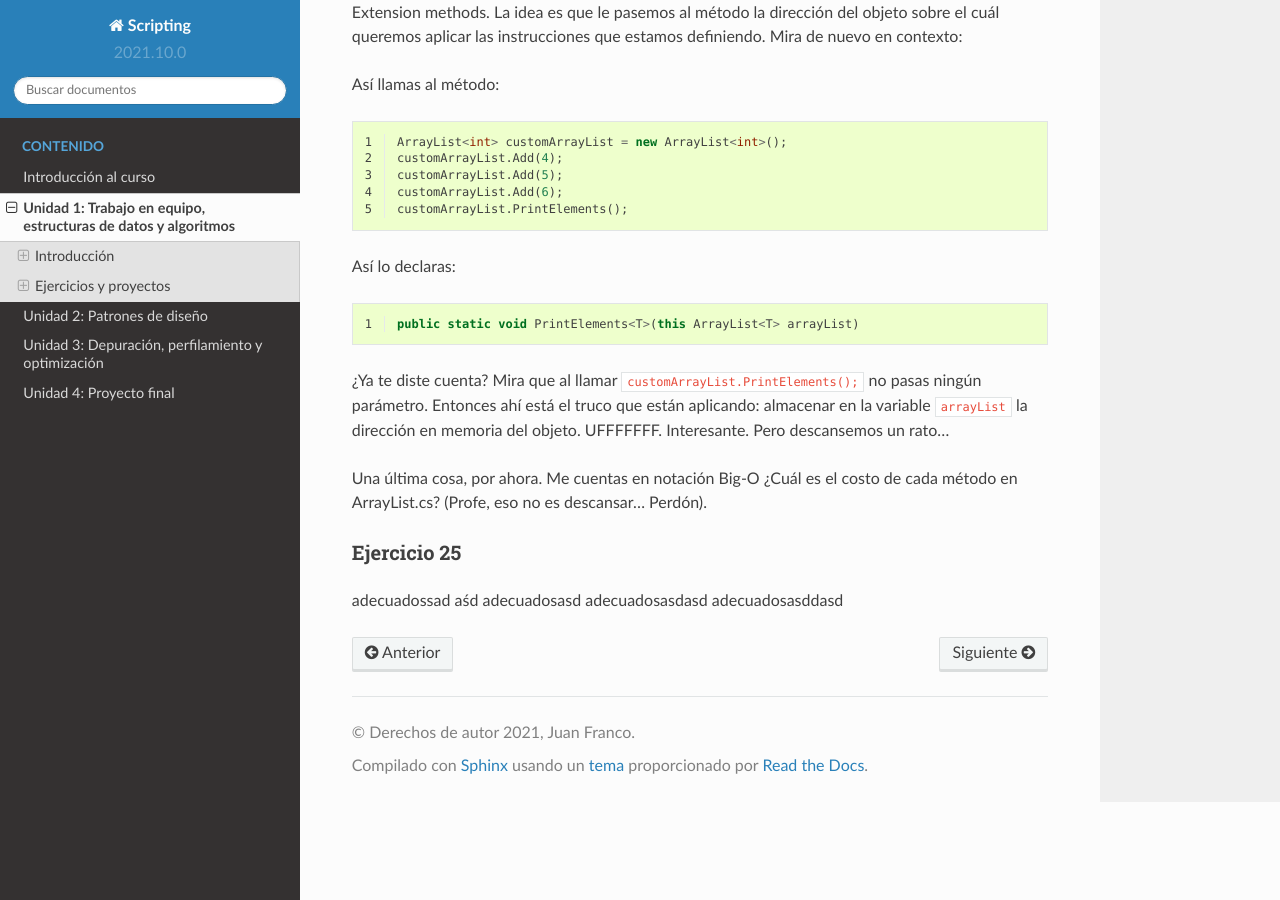
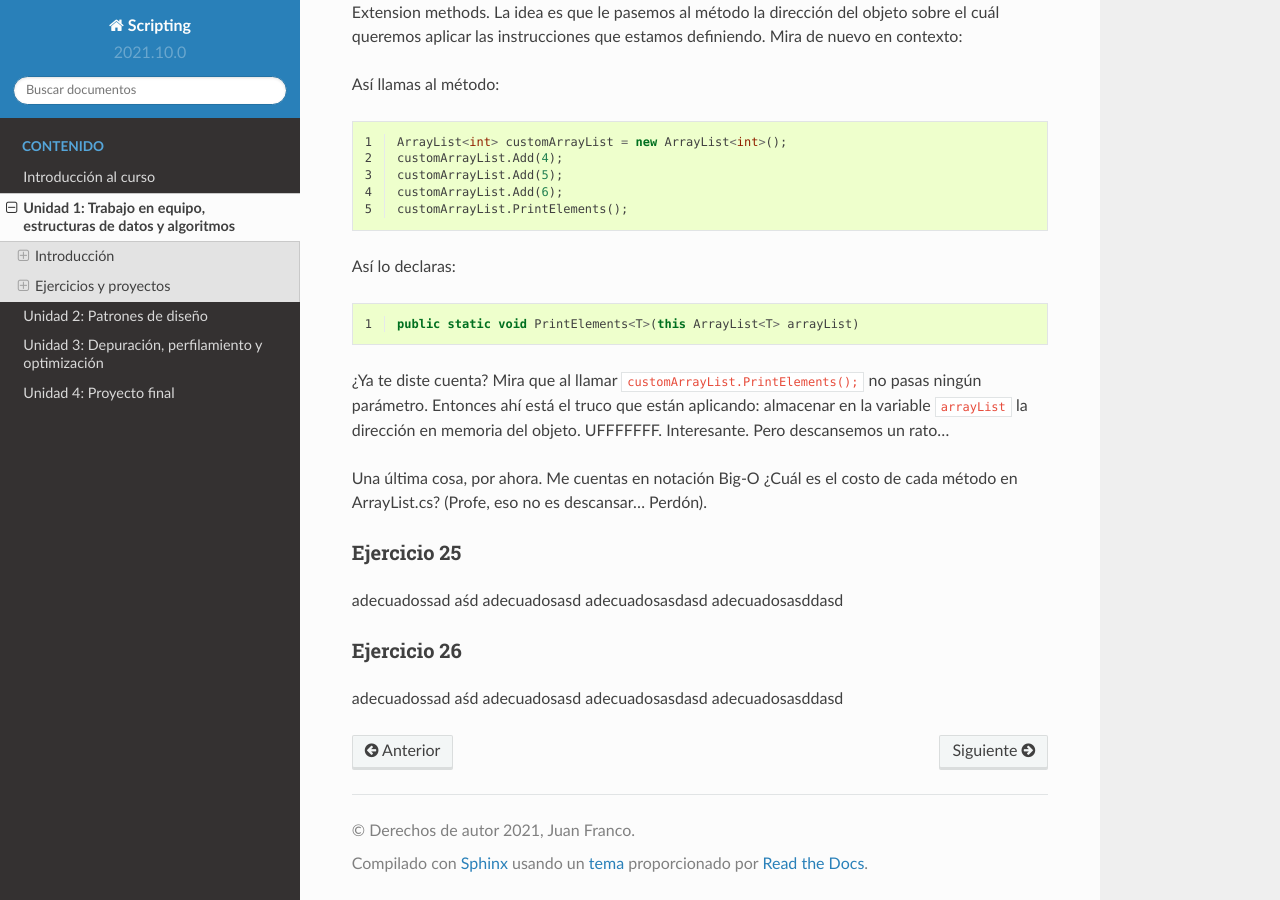
Before and after one commit to juanferfranco/scripting, a Sphinx documentation site: the page built from docs/_unidad1/unidad1.rst, in a window 1280 px wide and 900 px high, scrolled down 11032 px. Built offline with Sphinx 7.4.7 and the Read the Docs theme 2.0.0, drawn with Linux system fonts in a browser that asks for light colours.

Commit message:
add ex26

```diff
--- a/docs/_unidad1/unidad1.rst
+++ b/docs/_unidad1/unidad1.rst
@@ -605,3 +605,11 @@ aśd
 adecuadosasd
 adecuadosasdasd
 adecuadosasddasd
+
+Ejercicio 26
+^^^^^^^^^^^^^
+adecuadossad
+aśd
+adecuadosasd
+adecuadosasdasd
+adecuadosasddasd
```
